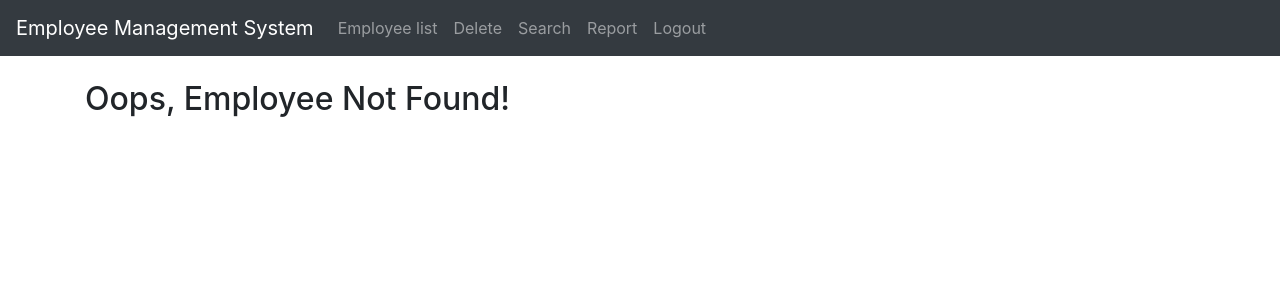
After one commit to salehmontazeran/internet_engineering_projects, a Django app: page /employee/edit/1/ in a window 1280 px wide. The commit adds this page. Shown: the top 300 px of the page. Run offline with Django 3.2, Linux system fonts and the light colour scheme; the visitor is signed in with stand-in values (Sample User, id 1); data that the repository does not hold is empty; some libraries are stand-ins or nearby versions.

Commit message:
Some bugs was fixed and delete page base on personal number was added.

```diff
--- a/project/employee/models.py
+++ b/project/employee/models.py
@@ -58,7 +58,9 @@ class Employee(models.Model):
     age = models.IntegerField(
         validators=[MinValueValidator(18), MaxValueValidator(70)]
     )
-    salary = models.PositiveIntegerField()
+    salary = models.IntegerField(
+        validators=[MinValueValidator(0)]
+    )
 
     def get_delete_url(self):
         return reverse("employee:employee_delete", kwargs={"id": self.id})
--- /dev/null
+++ b/project/employee/templates/employee/employee_notfound.html
@@ -0,0 +1,13 @@
+{% extends 'base.html' %}
+
+{% block content %}
+
+<div class="container">
+    <div class="row">
+        <div class="col-md-8">
+            <h2>Oops, Employee Not Found!</h2>
+        </div>
+    </div>
+</div>
+
+{% endblock %}
--- a/project/employee/templates/employee/employee_search.html
+++ b/project/employee/templates/employee/employee_search.html
@@ -6,6 +6,8 @@
     <div class="row">
         <div class="col-md-8">
             <form method="GET" action="../../employee/list/">
+                <h2>Enter employee descriptions</h2>
+                <br>
                 <div class="fieldWrapper">
                     <label for="id_last_name">Last name:</label>
                     <input type="text" name="last_name" class="form-control" maxlength="30" id="id_last_name">
--- a/project/employee/urls.py
+++ b/project/employee/urls.py
@@ -1,20 +1,25 @@
 from django.urls import path
 
 from .views import (delete_users_on_gender, employee_create_view,
-                    employee_delete_view, employee_edit_view,
-                    employee_list_view, employee_report_view,
-                    employee_search_view, get_users_with_name,
-                    update_user_salary)
+                    employee_delete_confirmation_view, employee_delete_view,
+                    employee_edit_view, employee_list_view,
+                    employee_report_view, employee_search_view,
+                    get_users_with_name, update_user_salary)
 
 app_name = 'employee'
 urlpatterns = [
     path("create/", employee_create_view, name='employee_create'),
     path("list/", employee_list_view, name='employee_list'),
-    path("delete/<int:id>/", employee_delete_view, name='employee_delete'),
+    path(
+        "delete/<int:id>/",
+        employee_delete_confirmation_view,
+        name='employee_delete'
+    ),
     path("edit/<int:id>/", employee_edit_view, name='employee_edit'),
+    path("delete/", employee_delete_view),
     path("search/", employee_search_view, name="search"),
     path("report/", employee_report_view),
     path("myget/<str:name>/", get_users_with_name),
     path("myupdate/<int:personal_number>/<int:salary>/", update_user_salary),
-    path("mydel/<str:gender>/", delete_users_on_gender)
+    path("mydel/<str:gender>/", delete_users_on_gender),
 ]
--- a/project/employee/views.py
+++ b/project/employee/views.py
@@ -61,24 +61,45 @@ def employee_list_view(request):
 
 
 @login_required
-def employee_delete_view(request, id):
-    obj = get_object_or_404(Employee, id=id)
-    print(obj)
+def employee_delete_confirmation_view(request, id):
+    obj = Employee.objects.filter(id=id)
+    if not obj:
+        return render(request, 'employee/employee_notfound.html')
     if request.method == "POST":
         if request.POST['action'] == "Delete":
             obj.delete()
         return redirect('employee:employee_list')
+
     context = {
-        "object": obj
+        "object": obj[0]
     }
-    return render(request, "employee/employee_delete.html", context)
+    return render(
+        request,
+        "employee/employee_delete_confirmation.html",
+        context
+    )
+
+
+@login_required
+def employee_delete_view(request):
+    if request.method == "POST":
+        personal_number = request.POST.get('personal_number')
+        print("*** ", personal_number)
+        obj = Employee.objects.filter(personal_number=personal_number)
+        if not obj:
+            return render(request, 'employee/employee_notfound.html')
+        obj.delete()
+
+    return render(request, 'employee/employee_delete.html')
 
 
 @login_required
 def employee_edit_view(request, id):
-    obj = get_object_or_404(Employee, id=id)
+    obj = Employee.objects.filter(id=id)
+    if not obj:
+        return render(request, 'employee/employee_notfound.html')
 
-    form = ChnageEmployeeForm(request.POST or None, instance=obj)
+    form = ChnageEmployeeForm(request.POST or None, instance=obj[0])
     if form.is_valid():
         form.save()
         return redirect('employee:employee_list')
--- a/project/templates/base.html
+++ b/project/templates/base.html
@@ -28,6 +28,11 @@
             <li class="nav-item">
               <a class="nav-link" href="/employee/list/">Employee list</a>
             </li>
+
+            <li class="nav-item">
+              <a class="nav-link" href="/employee/delete/">Delete</a>
+            </li>
+
             <li class="nav-item">
               <a class="nav-link" href="/employee/search/">Search</a>
             </li>
```
Also changed, not shown: project/employee/templates/employee/employee_delete.html (+8 -9 lines), project/employee/templates/employee/employee_delete_confirmation.html (added, +23 -0 lines), project/employee/migrations/0007_auto_20200125_0030.py (added), project/employee/migrations/0008_auto_20200125_0103.py (added).
